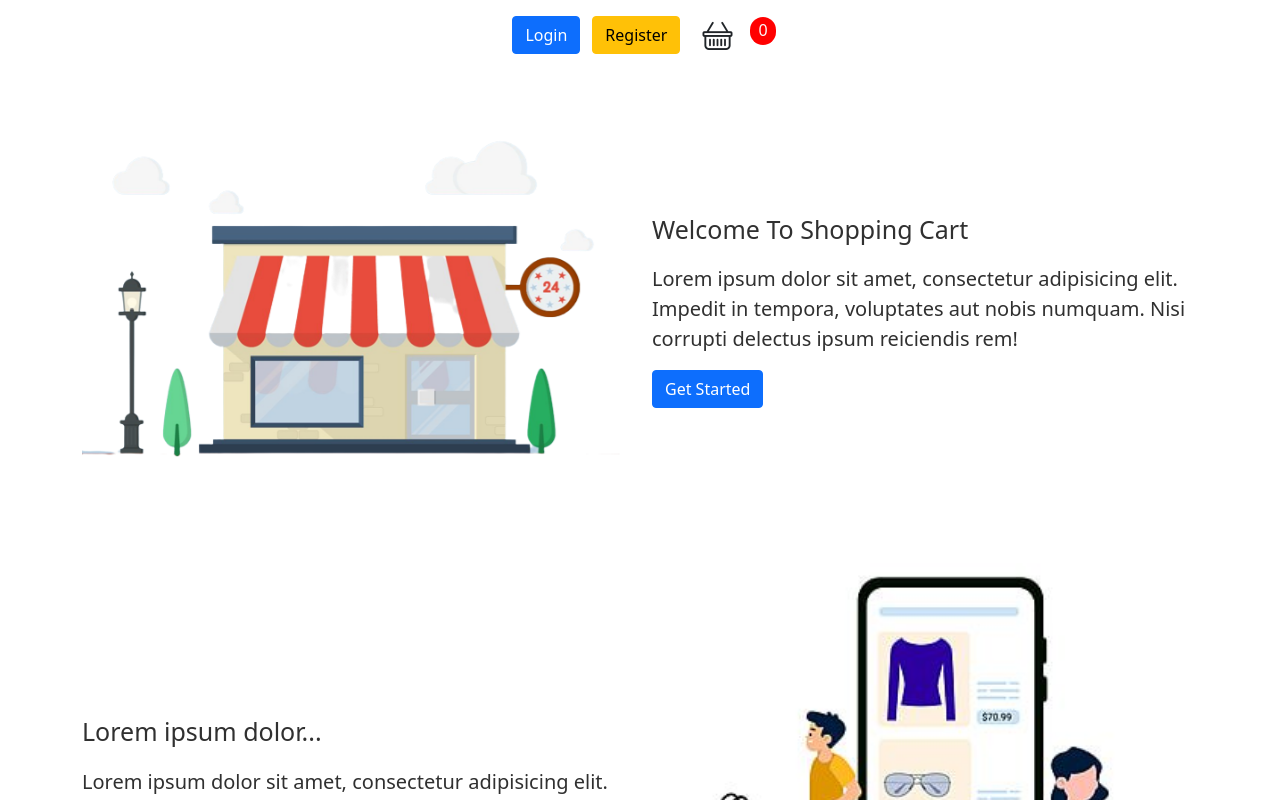
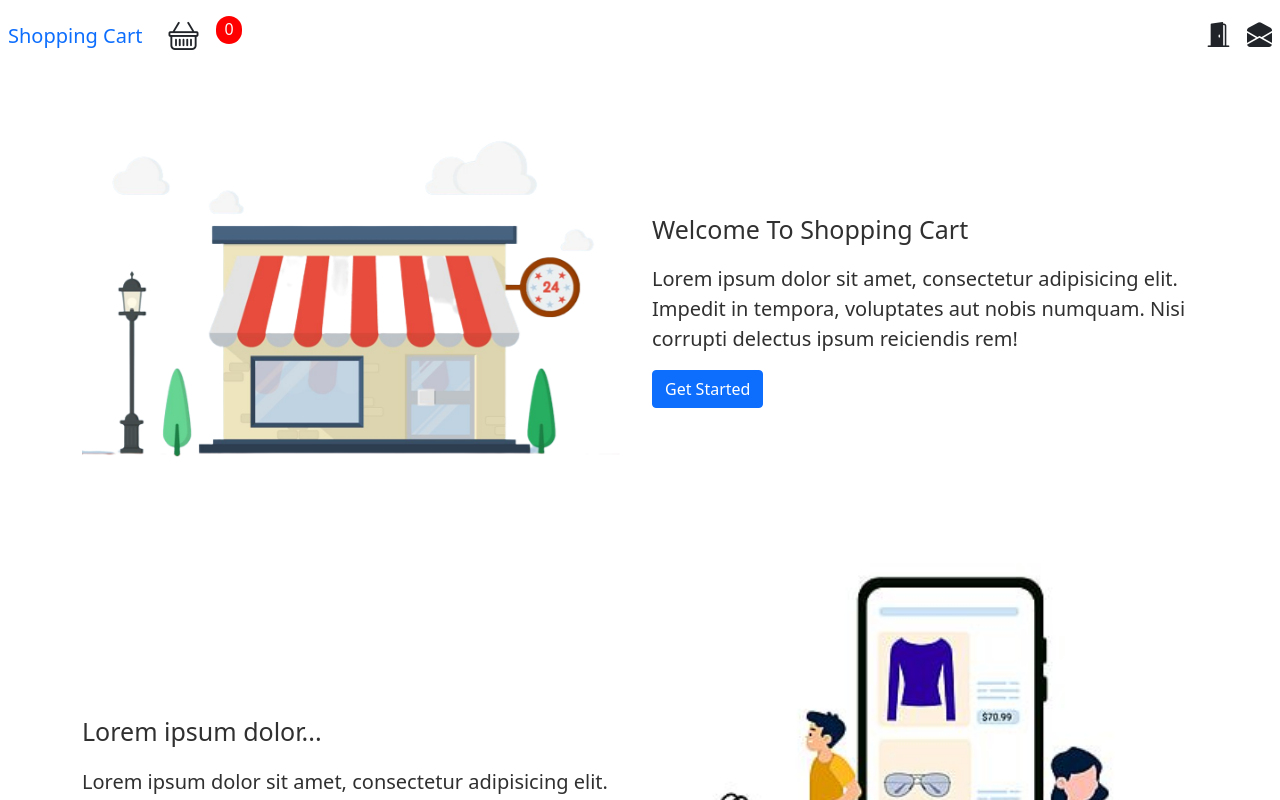
Before and after one commit to alimpp/shopping-cart, a Vue app: page / in a window 1280 px wide. Built offline with nearby package versions, Linux system fonts and the light colour scheme.

Commit message:
change in header

```diff
--- a/src/components/cores/coreBasket.vue
+++ b/src/components/cores/coreBasket.vue
@@ -38,6 +38,7 @@
                 </div>
                 <div class="col-md-8">
                   <div class="card-body">
+                    <h5 class="card-title">{{data.name}}</h5>
                     <h5 class="card-title">{{data.price}}$</h5>
                     <div class="d-flex">
                       <button class="btn btn-dark" @click="increment(data.id)">+</button>
@@ -49,6 +50,7 @@
                       <h6 class="pt-1">{{data.price * data.quantity}}$</h6>
                       <i class="bi bi-trash-fill size_c px-2 pointer" @click="deleteItem(data.id)"></i>
                     </div>
+                    <hr>
                   </div>
                 </div>
               </div>
--- a/src/components/cores/coreHeader.vue
+++ b/src/components/cores/coreHeader.vue
@@ -1,13 +1,17 @@
 <template>
   <div class="coreHeader">
-     <div class="d-flex headerList">
-             <coreLogin class="mx-2 my-3"/>
-             <coreRegister class="mx-1 my-3"/>
-             <div class="d-flex">
-               <coreBasket/>
-               <span class="systemBadge mt-3" v-if="hiddenCount">{{countCartItem}}</span>
-             </div>
-     </div>
+
+      <div class="brand">
+        <router-link to="/" class="navbar-brand mx-2 mt-3">Shopping Cart</router-link>
+        <coreBasket/>
+        <span class="systemBadge mt-3">{{countCartItem}}</span>
+      </div>
+
+      <div class="login-register-box d-flex">
+        <coreLogin class="mt-3 mx-2"/>
+        <coreRegister class="mt-3 mx-2"/>
+      </div>
+
   </div>
 </template>
 
@@ -31,9 +35,11 @@ export default {
 </script>
 
 <style scoped>
-.headerList{
+.coreHeader{
+   width: 100%;
+   height: 50px;
    display: flex;
-   justify-content: center;
-   align-items: center;
 }
+.brand{width: 50%; display: flex; justify-content: left;}
+.login-register-box{width: 50%; display: flex; justify-content: right;}
 </style>
--- a/src/components/cores/coreLogin.vue
+++ b/src/components/cores/coreLogin.vue
@@ -1,10 +1,7 @@
 <template>
   <div class="coreLogin">
 
-        <button type="button" class="btn btn-primary" data-bs-toggle="modal" data-bs-target="#login">
-                Login
-        </button>
-
+        <i class="bi bi-door-open-fill pointer size_b" data-bs-toggle="modal" data-bs-target="#login"></i>
 
         <div class="modal fade" id="login" tabindex="-1" aria-labelledby="exampleModalLabel" aria-hidden="true">
         <div class="modal-dialog">
--- a/src/components/cores/coreRegister.vue
+++ b/src/components/cores/coreRegister.vue
@@ -1,10 +1,7 @@
 <template>
   <div class="coreRegister">
 
-      <button type="button" class="btn btn-warning" data-bs-toggle="modal" data-bs-target="#register">
-                Register
-        </button>
-
+        <i class="bi bi-envelope-open-fill pointer size_b" data-bs-toggle="modal" data-bs-target="#register"></i>
 
         <div class="modal fade" id="register" tabindex="-1" aria-labelledby="exampleModalLabel" aria-hidden="true">
         <div class="modal-dialog">
```
